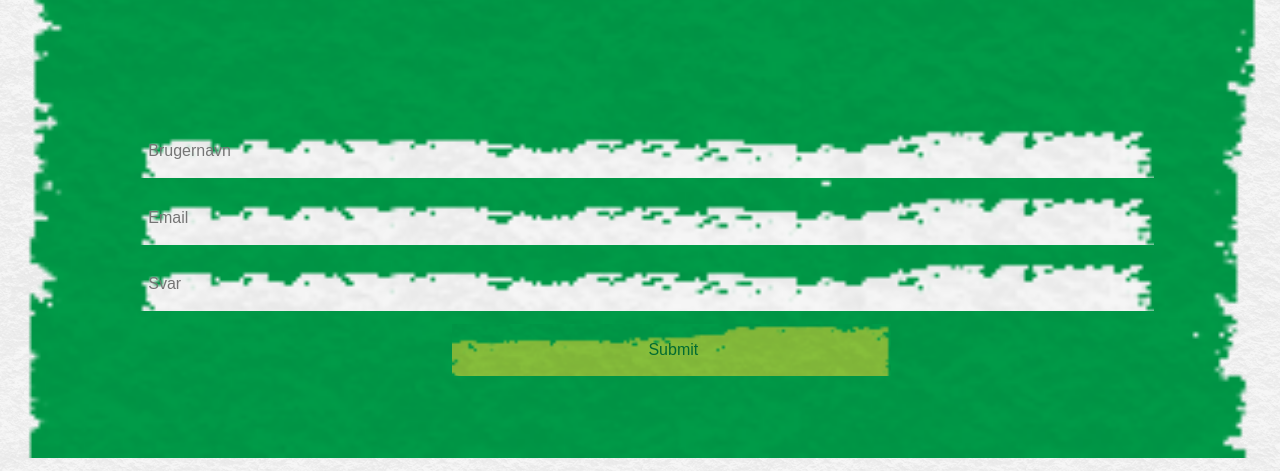
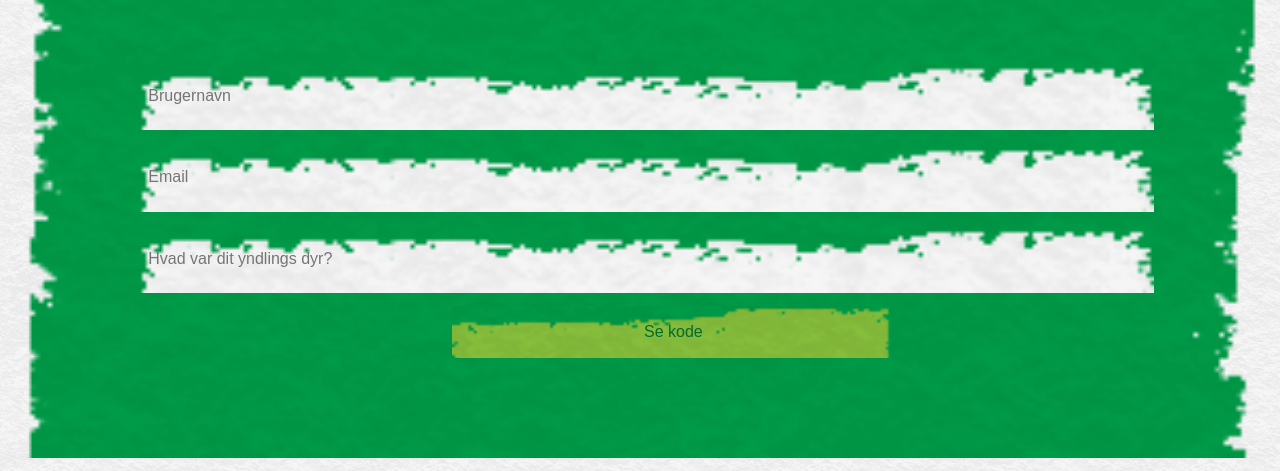
Before and after one commit to Veksoe/Narzux, a PHP site: page /forgot.php in a window 1280 px wide. Shown: the part 329-800 px from the top of the page. Run offline with PHP 8.4, Linux system fonts and the light colour scheme.

Commit message:
Narzux - Design
Changed textfield design
Changed textfield to danish
Fixed design
Fixed botton function
Removed debug messages

```diff
--- a/css/mobile.css
+++ b/css/mobile.css
@@ -1,6 +1,4 @@
 @CHARSET "ISO-8859-1";
-
-
 
 .main {
 	position: absolute;
@@ -24,6 +22,7 @@
 
 input {
 	width: 80%;
+	height: 67px;
 	margin-left: 10%;
 	margin-bottom: 1%;
 }
--- a/forgot.php
+++ b/forgot.php
@@ -15,22 +15,24 @@ if (isset ( $_POST ["username"] )) {
 	$count = mysqli_num_rows ( $q );
 	if ($count > 0) {
 
-		$message = "\nNARZUX web team ";
-		$message .= "\nhttp://narzux.weebly.com/ ";
+		$message = "\nNarzux web team ";
+		$message .= "<br>http://narzux.weebly.com/ ";
 
-		$header = "Hej $myusername,";
-		$header .= " <br>Du har bedt om din kode til Narzux!\n";
-		$header .= "<br>Her er din kode:<b> ";
+		$header = "<br>Hej $myusername,";
+		$header .= " <br>Du har bedt om din kode.\n";
+		$header .= "<br>Koden er:<b> ";
 
 		while ( $row = $q->fetch_assoc () ) {
 			$header .= $decrypted_txt = ED::decrypt ( $row ["Password"] );
 		}
 		$done = true;
 	} else {
-		$error = "Unknown Email or Username, please try again or contact a admin.";
+		$error = "Ukendt email, brugernavn og/eller dyr";
 	}
 }
-
+if (isset ( $_POST ["done"] )) {
+	header ( "location:index.php" );
+}
 ?>
 
 
@@ -44,7 +46,7 @@ if (isset ( $_POST ["username"] )) {
 <link rel="stylesheet" href="css/style.css" media="screen" />
 <link rel="stylesheet" href="css/mobile.css"
 	media="handheld, only screen and (max-device-width:1280px)" />
-<title>Forgot</title>
+<title>Glemt kode</title>
 </head>
 <body>
 
@@ -53,18 +55,18 @@ if (isset ( $_POST ["username"] )) {
 		<form action="" method="post">
 			<?php if($done == false){?>
 		 <input type="text" name="username" id="username"
-				placeholder="Brugernavn" required="required"
-				style="margin-top: 10%;"> <input type="email" name="useremail"
-				id="useremail" placeholder="Email" required="required"> <input
-				name="userQuestion" id="userQuestion" placeholder="Svar"
-				required="required"><input type="submit"
+				placeholder="Brugernavn" required="required" style="margin-top: 5%;">
+			<input type="email" name="useremail" id="useremail"
+				placeholder="Email" required="required"> <input name="userQuestion"
+				id="userQuestion" placeholder="Hvad var dit yndlings dyr?"
+				required="required"><input type="submit" value="Se kode"
 				onkeydown="if (event.keyCode == 13) { this.form.submit(); return false; }">
 			<div style="color: red; text-align: center;">
 				<?php
 
 				echo $error;
 			} else {
-				echo "<center>", $header, "</b><br><br>", $message, "<br><input type='submit' value='Tilbage' </center>";
+				echo "<center>", $header, "</b><br><br>", $message, "<br><input type='submit' id='done' name='done' value='Tilbage' style='margin-right: 45%; margin-top:5%;'  </center>";
 			}
 			?>
 			</div>
--- a/php/usernametest.php
+++ b/php/usernametest.php
@@ -11,7 +11,7 @@ if (isset ( $_GET ['A'] )) {
 	$sql = "SELECT id FROM members WHERE Username = '$q' or Email = '$q'";
 	$result = DB::query ( $sql );
 	if (mysqli_num_rows ( $result ) >= 1) {
-		echo "<div style='color:red;'>The username is already in use!";
+		echo "<div style='color:red;'>Brugernavnet er optaget";
 	}
 	DB::close ();
 }
```
Also changed, not shown: index.php (+8 -8 lines), register.php (+4 -7 lines).
